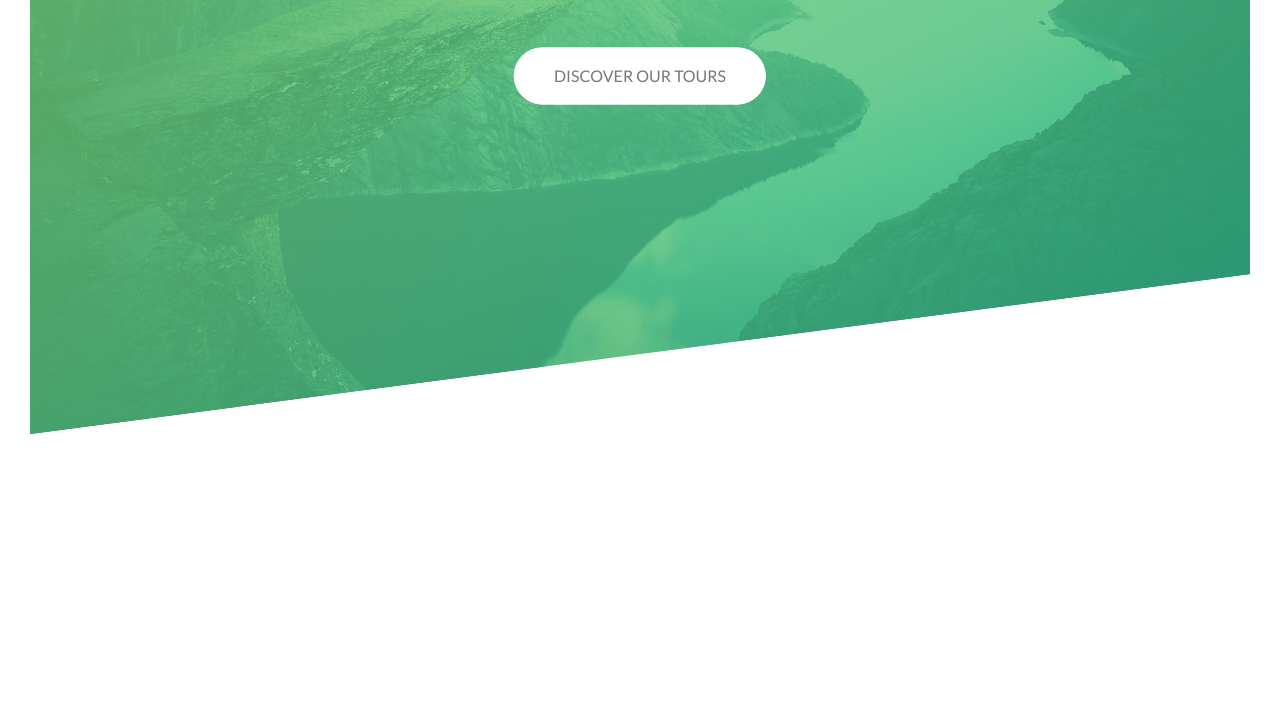
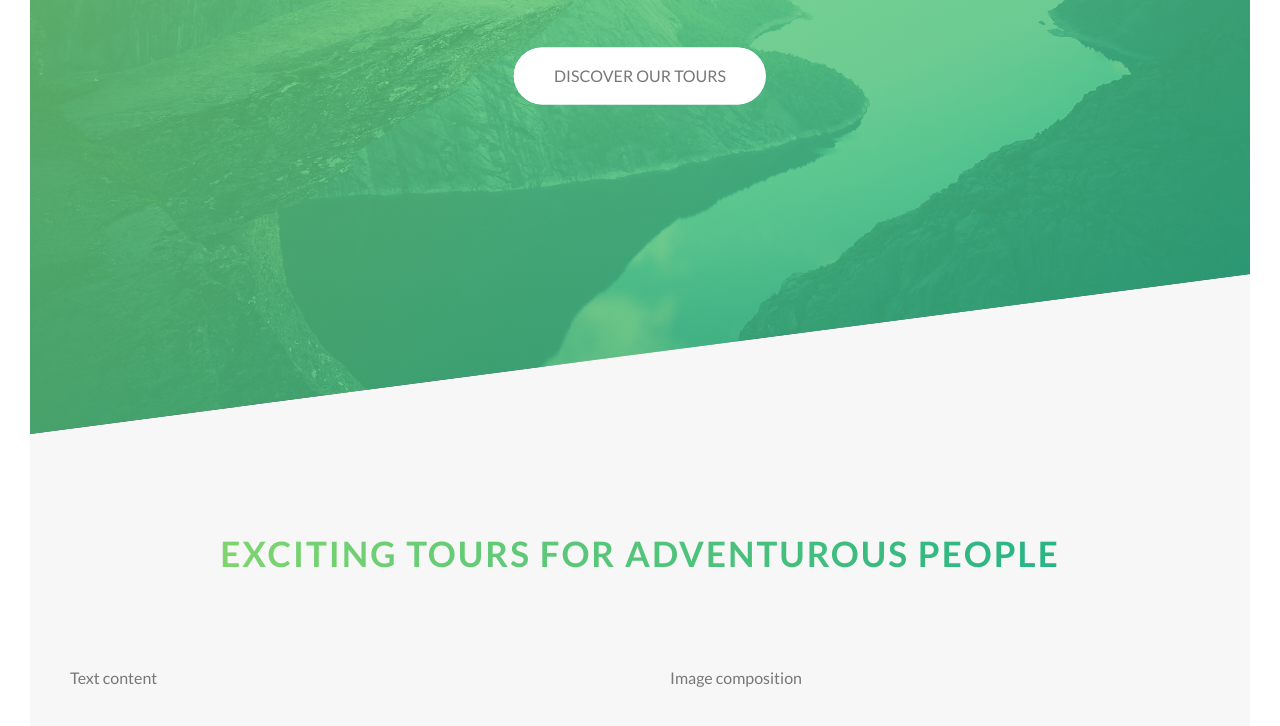
Before and after one commit to GEOFARL/responsive-website-1, a website built with webpack: page src/template.html in a window 1280 px wide. Shown: the part 356-1082 px from the top of the page. Before the commit the page ends 820 px from the top, so only its background shows below. Built offline with nearby package versions, Linux system fonts and the light colour scheme.

Commit message:
Start building about section
- Created secondary-heading component
- Position about section

```diff
--- a/src/sass/abstracts/_variables.scss
+++ b/src/sass/abstracts/_variables.scss
@@ -2,6 +2,8 @@
 $color-primary: #55c57a;
 $color-primary-light: #7ed56f;
 $color-primary-dark: #28b485;
+
+$color-grey-light-1: #f7f7f7;
 
 $color-grey-dark: #777;
 $color-white: #fff;
--- a/src/sass/base/_typography.scss
+++ b/src/sass/base/_typography.scss
@@ -29,3 +29,25 @@
     animation: moveInRight 1s ease-out;
   }
 }
+
+.heading-secondary {
+  font-size: 3.5rem;
+  text-transform: uppercase;
+  font-weight: 700;
+  background-image: linear-gradient(
+    to right,
+    variables.$color-primary-light,
+    variables.$color-primary-dark
+  );
+  display: inline-block;
+  -webkit-background-clip: text;
+  background-clip: text;
+  color: transparent;
+  letter-spacing: 2px;
+  transition: all .2s;
+
+  &:hover {
+    transform: skewY(2deg) skewX(15deg);
+    text-shadow: .5rem 1rem 2rem rgba(variables.$color-black, .2);
+  }
+}
--- a/src/sass/base/_utilities.scss
+++ b/src/sass/base/_utilities.scss
@@ -0,0 +1,3 @@
+.u-center-text { text-align: center; }
+
+.u-margin-bottom-8 { margin-bottom: 8rem; }
--- a/src/sass/layout/_grid.scss
+++ b/src/sass/layout/_grid.scss
@@ -3,7 +3,6 @@
 
 .row {
   max-width: variables.$grid-width;
-  background-color: #eee;
   margin: 0 auto;
 
   &:not(:last-child) {
@@ -13,7 +12,6 @@
   @include mixins.clearfix;
 
   [class^="col-"] {
-    background-color: orangered;
     float: left;
 
     &:not(:last-child) {
--- a/src/sass/pages/_home.scss
+++ b/src/sass/pages/_home.scss
@@ -0,0 +1,7 @@
+@use '../abstracts/variables';
+
+.section-about {
+  background-color: variables.$color-grey-light-1;
+  padding: 25rem 0;
+  margin-top: -20vh;
+}
--- a/src/template.html
+++ b/src/template.html
@@ -29,6 +29,20 @@
         <a href="#" class="btn btn--white btn--animated">Discover our tours</a>
       </div>
     </header>
+
+    <main>
+      <section class="section-about">
+        <div class="u-center-text u-margin-bottom-8">
+          <h2 class="heading-secondary">
+            Exciting tours for adventurous people
+          </h2>
+        </div>
+        <div class="row">
+          <div class="col-1-of-2">Text content</div>
+          <div class="col-1-of-2">Image composition</div>
+        </div>
+      </section>
+    </main>
 
     <!-- <section class="grid-test">
       <div class="row">
```
